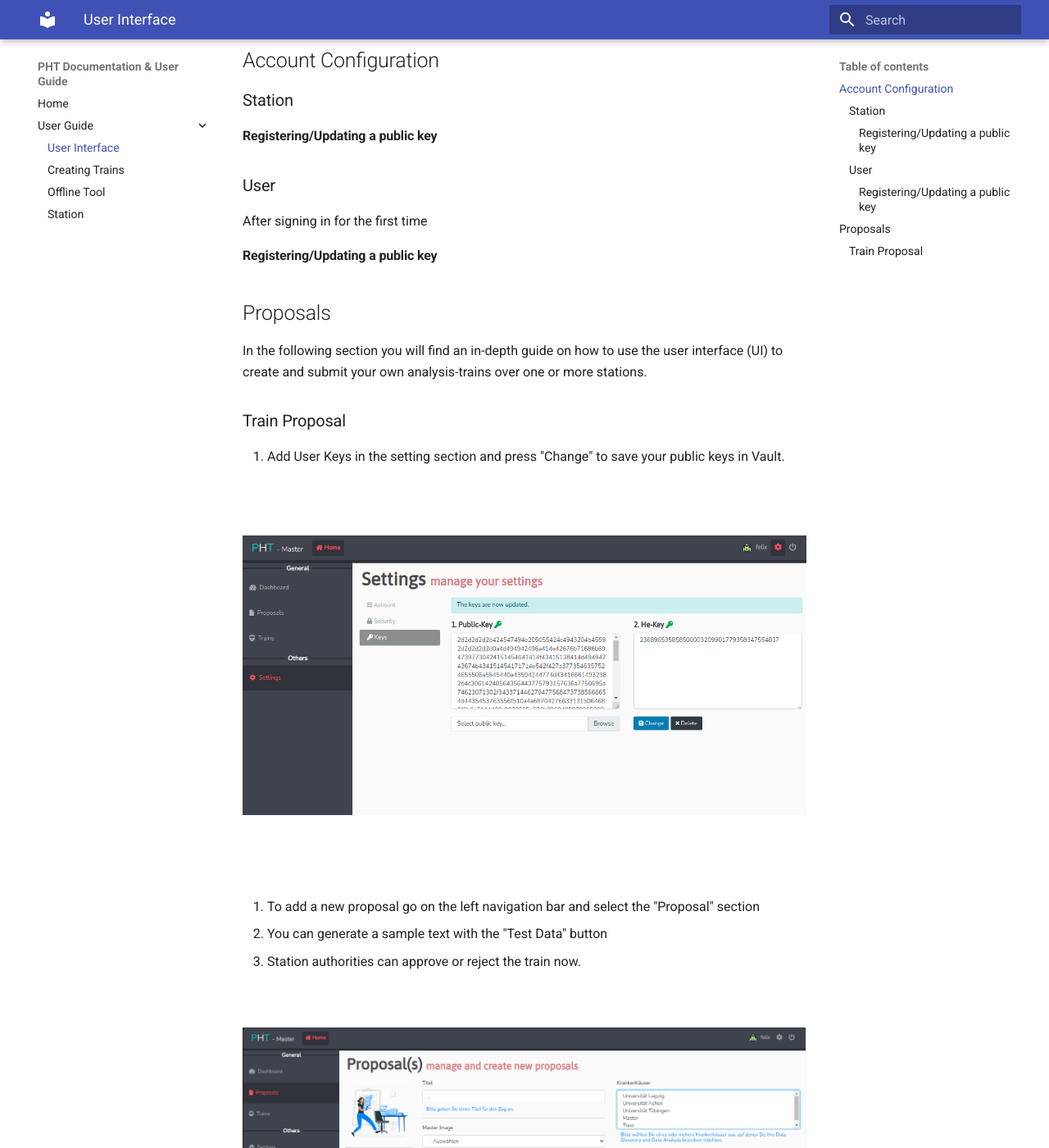
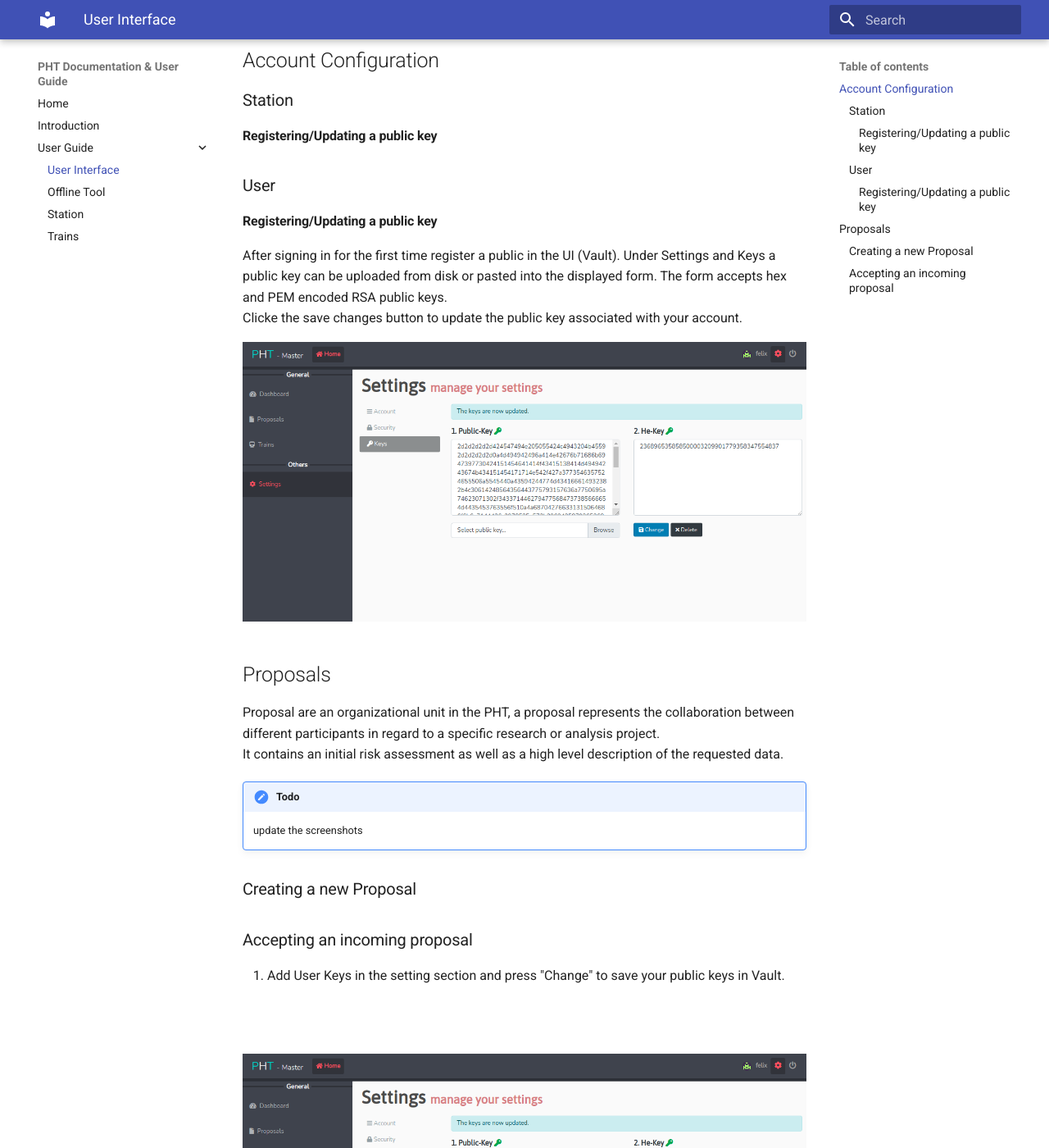
Before and after one commit to PHT-Medic/documentation, an MkDocs documentation site: the page built from docs/user_interface.md, in a window 1280 px wide and 1400 px high, scrolled down 240 px. Shown: the whole window at 82% size. Built offline with MkDocs 1.6.1 and Material for MkDocs 9.7.7, drawn with Linux system fonts in a browser that asks for light colours.

Commit message:
updated introduction with figures

```diff
--- a/docs/user_interface.md
+++ b/docs/user_interface.md
@@ -1,5 +1,5 @@
 # User Interface
-The UI is the central control interface [pht-ui.personalhealthtrain.de](pht-ui.personalhealthtrain.de)
+The UI is the central control interface [pht-ui.personalhealthtrain.de](https://pht-ui.personalhealthtrain.de)
 to interact with the PHT. Its main tasks are the administration of stations and train proposals
 but also the submission of analysis-trains and consequently receiving encrypted results.
 
@@ -13,18 +13,35 @@ but also the submission of analysis-trains and consequently receiving encrypted
 
 
 ### User
-After signing in for the first time
+
+
 
 #### Registering/Updating a public key
+After signing in for the first time register a public in the UI (Vault).
+Under Settings and Keys a public key can be uploaded from disk or pasted into the displayed form.
+The form accepts hex and PEM encoded RSA public keys.
+Clicke the save changes button to update the public key associated with your account.
+
+
+![Security Settings](images/ui_images/1step.png)
 
 
 ## Proposals
 
-In the following section you will find an in-depth guide on how to use the user interface (UI) to create and submit your
-own analysis-trains over one or more stations.
+Proposal are an organizational unit in the PHT, a proposal represents the collaboration between different participants
+in regard to a specific research or analysis project.
+It contains an initial risk assessment as well as a high level description of the requested data.
+
+!!! todo
+    update the screenshots
 
 
-### Train Proposal
+
+### Creating a new Proposal
+
+
+### Accepting an incoming proposal
+
 
 1. Add User Keys in the setting section and press "Change" to save your public keys
 in Vault.
--- a/mkdocs.yml
+++ b/mkdocs.yml
@@ -9,11 +9,14 @@ site_dir: public
 
 nav:
   - Home: index.md
+  - Introduction: introduction.md
   - User Guide:
     - User Interface: user_interface.md
-    - Creating Trains: trains.md
     - Offline Tool: offline_tool.md
     - Station: station.md
+    - Trains: trains.md
+
+
 
 markdown_extensions:
   - admonition
```
Also changed, not shown: docs/introduction.md (added, +26 -0 lines), docs/images/process_images/pht_overview.png (added), docs/images/process_images/pht_services.png (added), docs/images/process_images/security_protocol.png (added).
